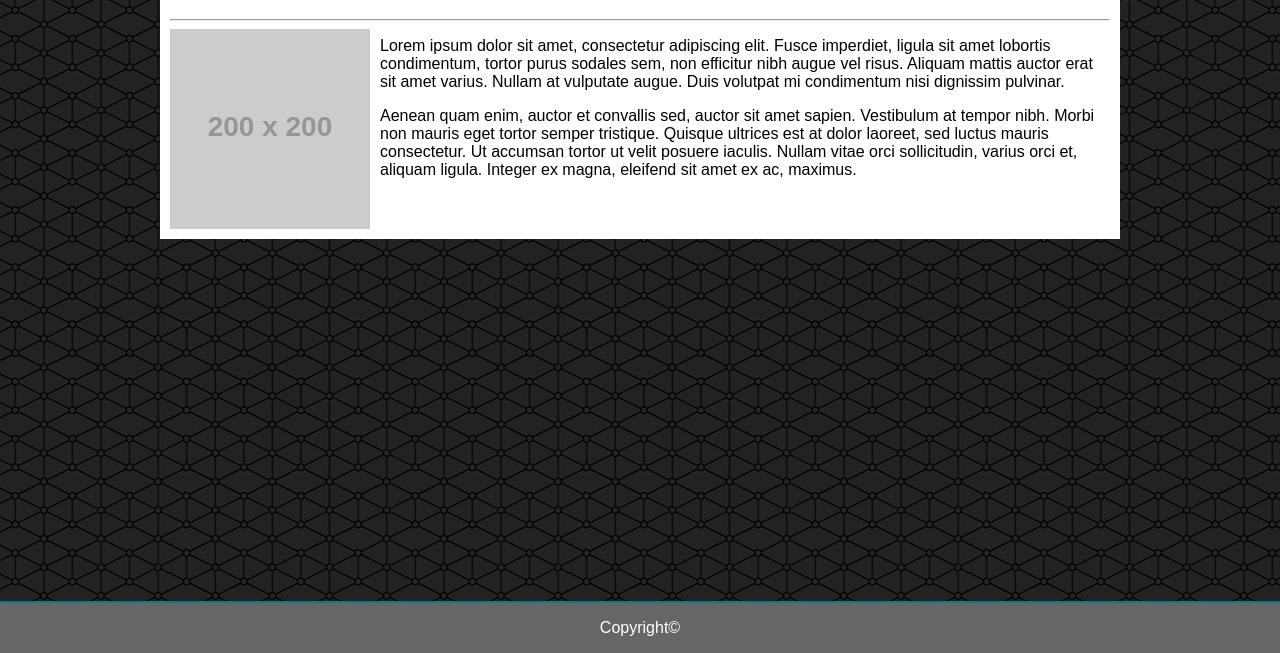
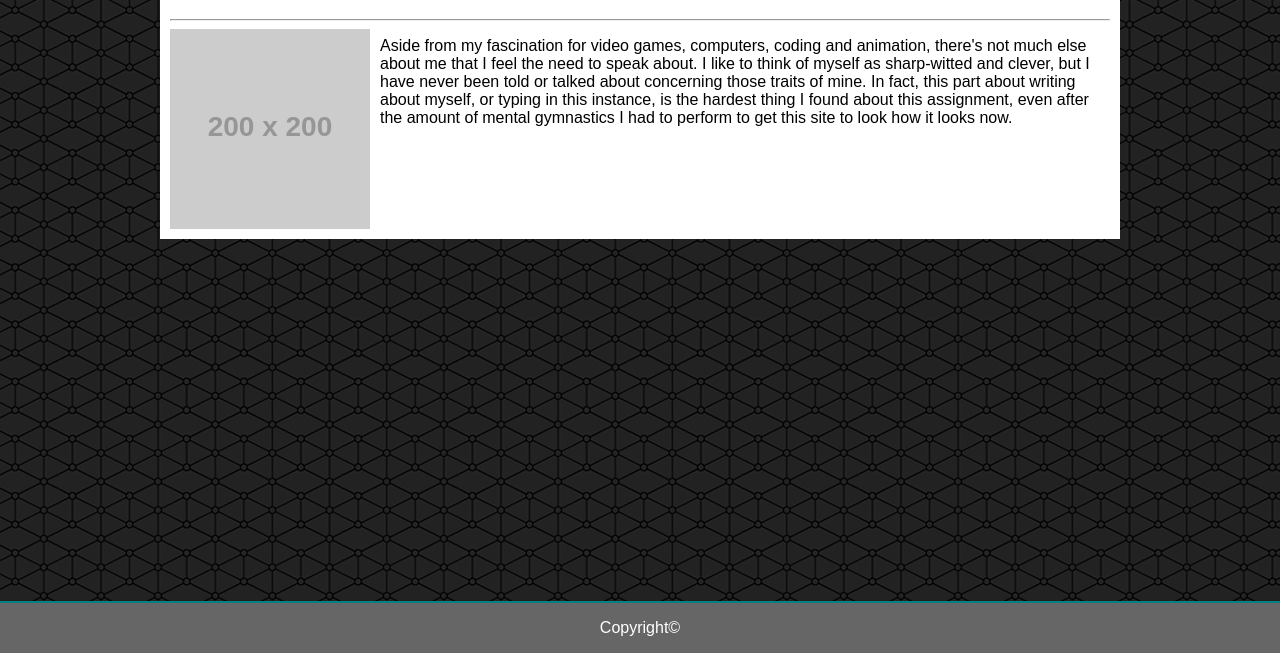
Before and after one commit to SgtStarshine/PortfolioWebsite, a plain HTML site: page index.html in a window 1280 px wide. Shown: the part 147-800 px from the top of the page. Drawn offline with Linux system fonts and the light colour scheme; placeholder pictures from the web are drawn by us.

Commit message:
final update

```diff
--- a/index.html
+++ b/index.html
@@ -27,8 +27,7 @@
               <h1>About Me</h1>
               <hr>
               <img id="identification" src="http://placehold.it/200x200" alt="ID">
-              <p>Lorem ipsum dolor sit amet, consectetur adipiscing elit. Fusce imperdiet, ligula sit amet lobortis condimentum, tortor purus sodales sem, non efficitur nibh augue vel risus. Aliquam mattis auctor erat sit amet varius. Nullam at vulputate augue. Duis volutpat mi condimentum nisi dignissim pulvinar. </p>
-              <p>Aenean quam enim, auctor et convallis sed, auctor sit amet sapien. Vestibulum at tempor nibh. Morbi non mauris eget tortor semper tristique. Quisque ultrices est at dolor laoreet, sed luctus mauris consectetur. Ut accumsan tortor ut velit posuere iaculis. Nullam vitae orci sollicitudin, varius orci et, aliquam ligula. Integer ex magna, eleifend sit amet ex ac, maximus.</p>
+              <p>Aside from my fascination for video games, computers, coding and animation, there's not much else about me that I feel the need to speak about. I like to think of myself as sharp-witted and clever, but I have never been told or talked about concerning those traits of mine. In fact, this part about writing about myself, or typing in this instance, is the hardest thing I found about this assignment, even after the amount of mental gymnastics I had to perform to get this site to look how it looks now.</p>
             </div>
           </div>
 
```
